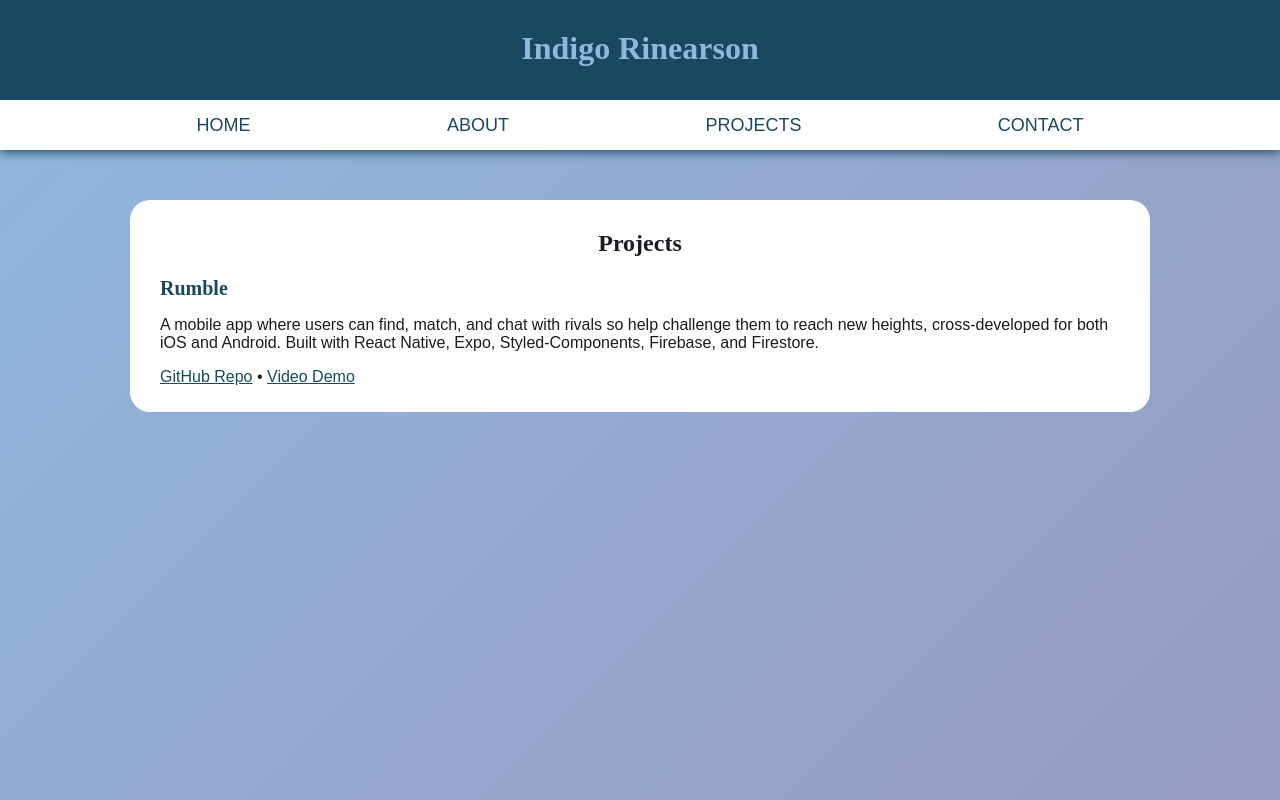
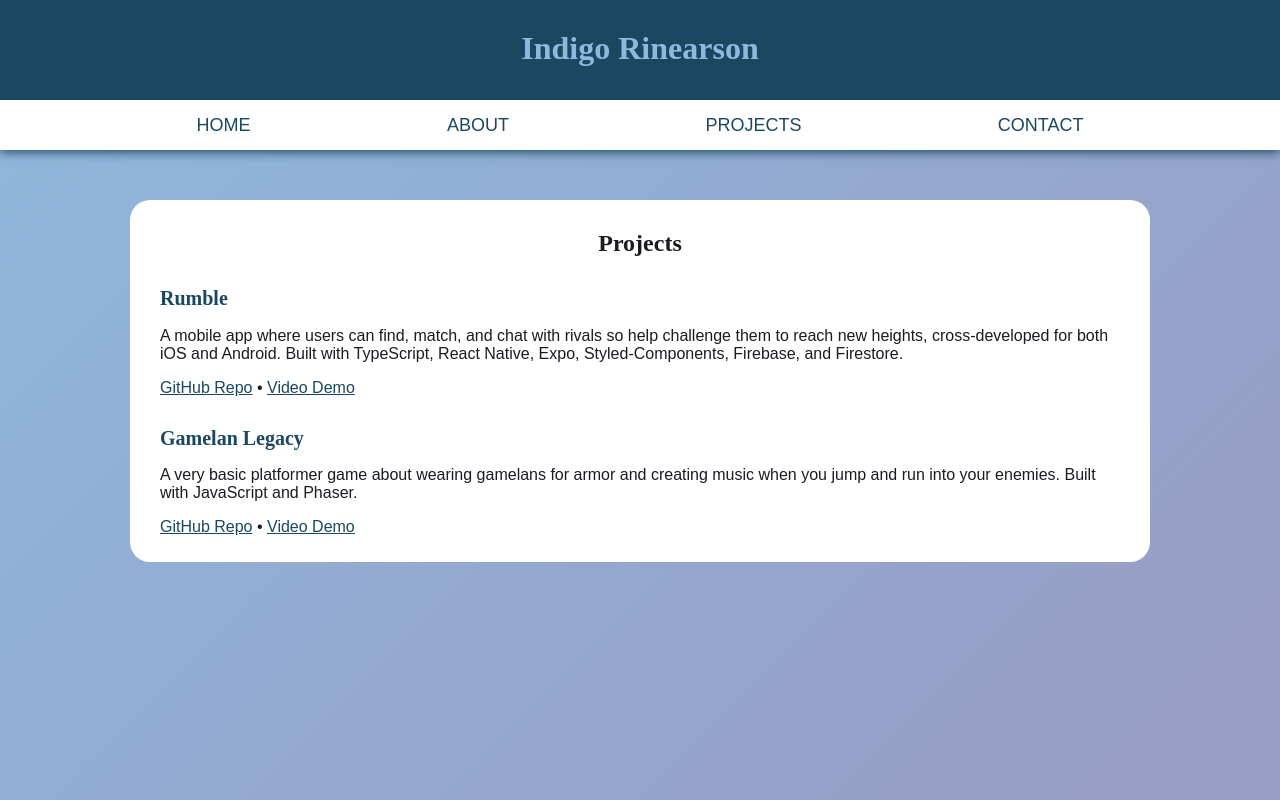
Before and after one commit to indi-rin/portfolio, a React (Create React App) app: page /projects in a window 1280 px wide. Shown: the top 800 px of the page. Built offline with nearby package versions, Linux system fonts and the light colour scheme.

Commit message:
began gamelan

```diff
--- /dev/null
+++ b/src/components/Projects/GamelanLegacy.tsx
@@ -0,0 +1,23 @@
+import React, { FC } from "react";
+import { Name, Descript, Links } from "./Projects.style";
+
+const GamelanLegacy: FC = () => {
+  return (
+    <>
+      <Name>Gamelan Legacy</Name>
+      <Descript>
+        A very basic platformer game about wearing gamelans for armor and
+        creating music when you jump and run into your enemies. Built with
+        JavaScript and Phaser.
+      </Descript>
+      <Descript>
+        <Links href="https://github.com/indi-rin/Gamelan">GitHub Repo</Links> •{" "}
+        <Links href="https://www.youtube.com/watch?v=8RUn3GSJvDI">
+          Video Demo
+        </Links>
+      </Descript>
+    </>
+  );
+};
+
+export default GamelanLegacy;
--- a/src/components/Projects/Projects.style.ts
+++ b/src/components/Projects/Projects.style.ts
@@ -22,6 +22,7 @@ export const Name = styled.h2`
   color: ${colors.indigoDye};
   font-size: 20px;
   text-align: left;
+  margin-top: 30px;
 `;
 
 export const Descript = styled.p`
--- a/src/components/Projects/Projects.tsx
+++ b/src/components/Projects/Projects.tsx
@@ -2,6 +2,7 @@ import React, { FC } from "react";
 import { Spacer } from "../../App.style";
 import { Container, Header } from "./Projects.style";
 import Rumble from "./Rumble";
+import GamelanLegacy from "./GamelanLegacy";
 
 const Projects: FC = () => {
   return (
@@ -10,6 +11,7 @@ const Projects: FC = () => {
       <Container>
         <Header>Projects</Header>
         <Rumble />
+        <GamelanLegacy />
       </Container>
     </div>
   );
--- a/src/components/Projects/Rumble.tsx
+++ b/src/components/Projects/Rumble.tsx
@@ -1,5 +1,4 @@
 import React, { FC } from "react";
-import { Spacer } from "../../App.style";
 import { Name, Descript, Links } from "./Projects.style";
 
 const Rumble: FC = () => {
@@ -10,8 +9,8 @@ const Rumble: FC = () => {
       <Descript>
         A mobile app where users can find, match, and chat with rivals so help
         challenge them to reach new heights, cross-developed for both iOS and
-        Android. Built with React Native, Expo, Styled-Components, Firebase, and
-        Firestore.
+        Android. Built with TypeScript, React Native, Expo, Styled-Components,
+        Firebase, and Firestore.
       </Descript>
       <Descript>
         <Links href="https://github.com/Team-Rumble/rumble">GitHub Repo</Links>{" "}
```
